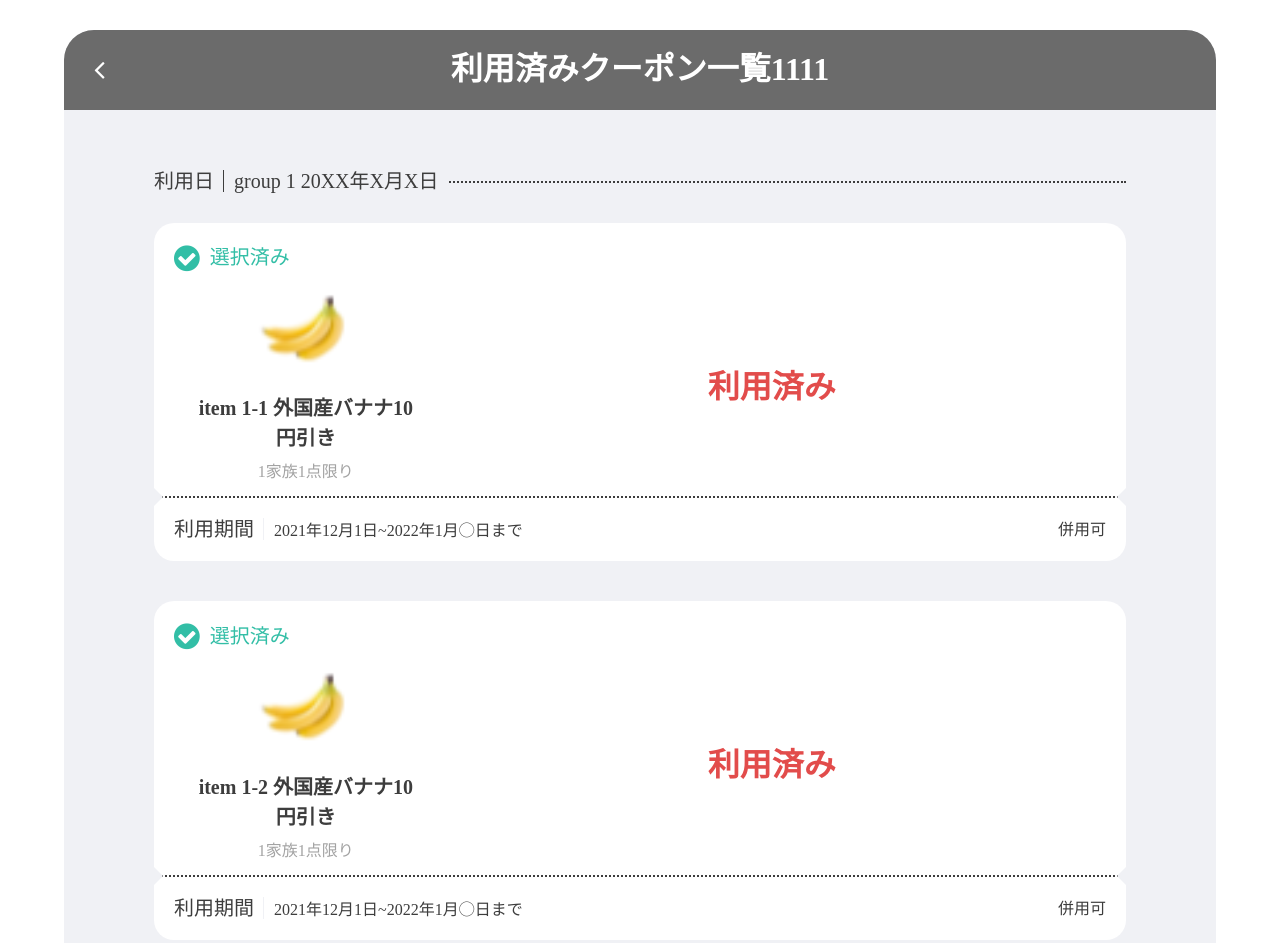
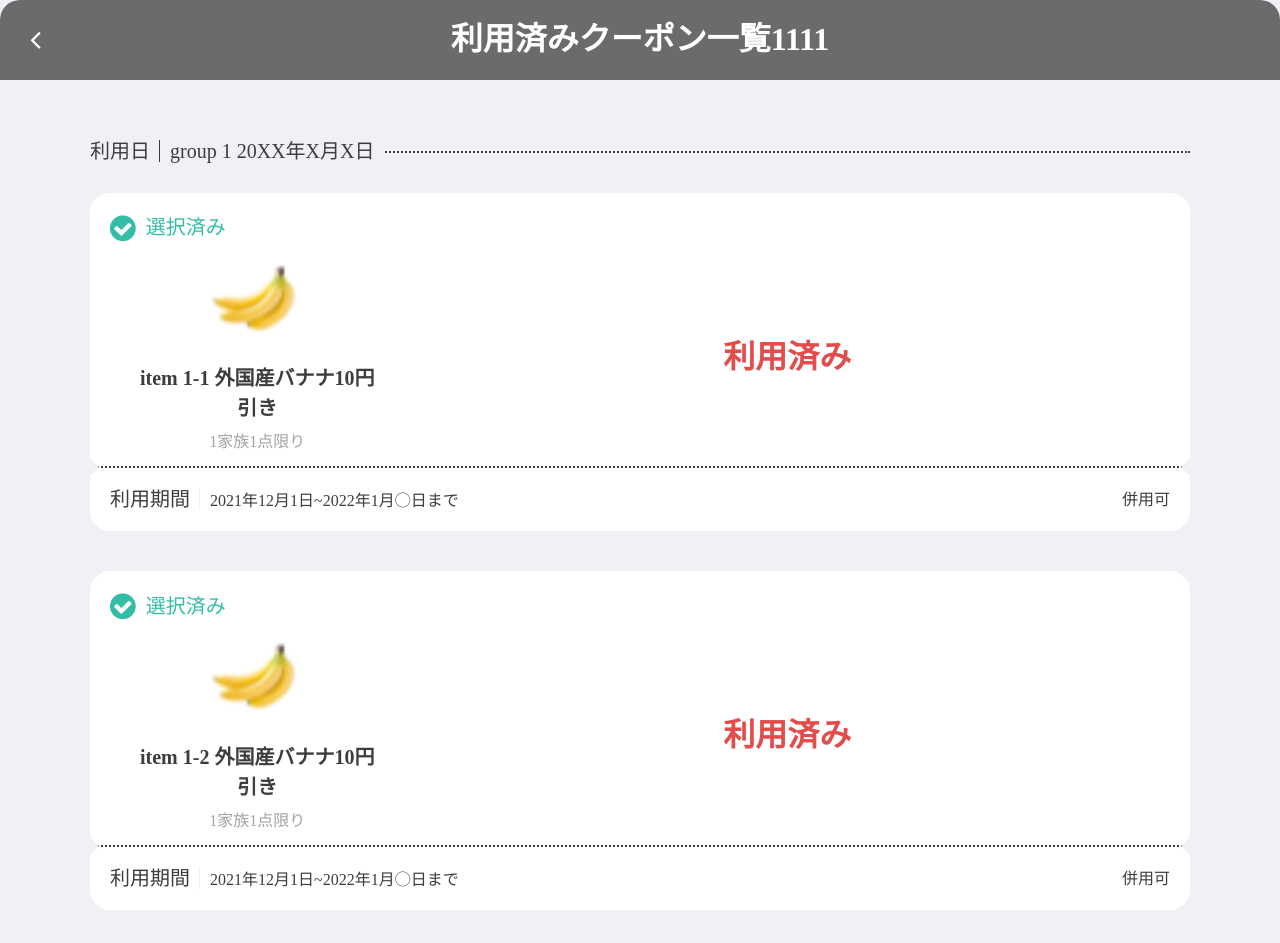
Before and after one commit to ursavn/html_template, a website built with webpack: page index.html in a window 1280 px wide. Shown: the top 943 px of the page. Built offline with nearby package versions, Linux system fonts and the light colour scheme.

Commit message:
restyle page title, wrapper

```diff
--- a/assets/css/app.css
+++ b/assets/css/app.css
@@ -13,7 +13,7 @@
 }
 body {
   color: var(--txt-color);
-  background: var(--bg-color);
+  background: var(--bg-color2);
   font-size: 1em;
 }
 a {
@@ -23,10 +23,9 @@ img {
   max-width: 100%;
 }
 .wrapper-content {
-  max-width: 90%;
-  margin: 30px auto;
-  background: var(--bg-color2);
-  border-radius: 30px 30px 0 0;
+  /* max-width: 90%; */
+  /* margin: 30px auto; */
+  border-radius: 20px 20px 0 0;
   overflow: hidden;
 }
 /* title */
@@ -37,6 +36,12 @@ img {
   justify-content: center;
   position: relative;
   color: var(--txt-color2);
+}
+.page-title h1 {
+  white-space: nowrap;
+  overflow: hidden;
+  text-overflow: ellipsis;
+  max-width: 60%;
 }
 .btn-back {
   position: absolute;
@@ -194,6 +199,9 @@ img {
   }
 }
 @media(max-width: 640px) {
+  .list-used-coupons .coupons .used-on::after {
+    display: none;
+  }
   .list-used-coupons .coupons .coupon-detail .info-extra .txt-expiration {
     padding: 0;
     margin: 0 0 10px 0;
```
